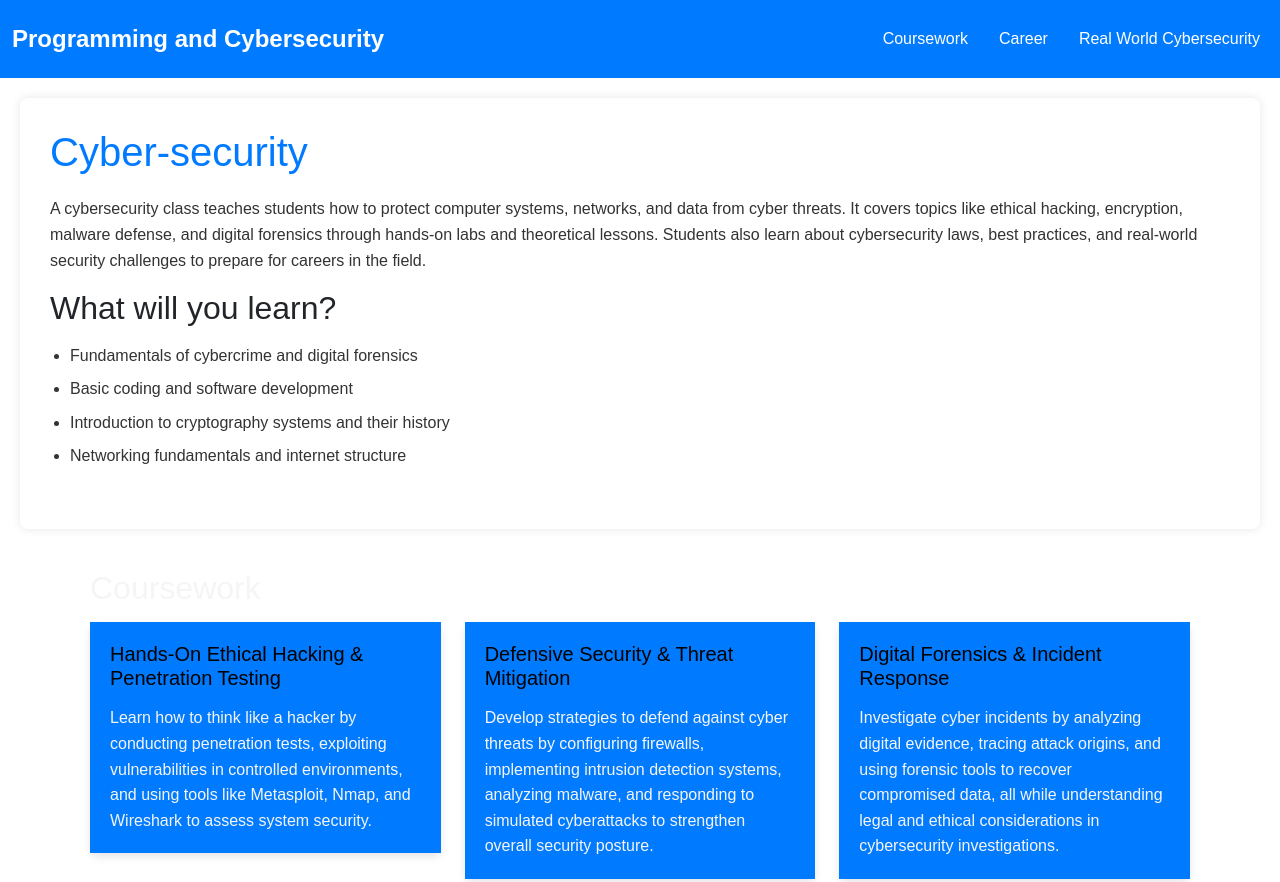
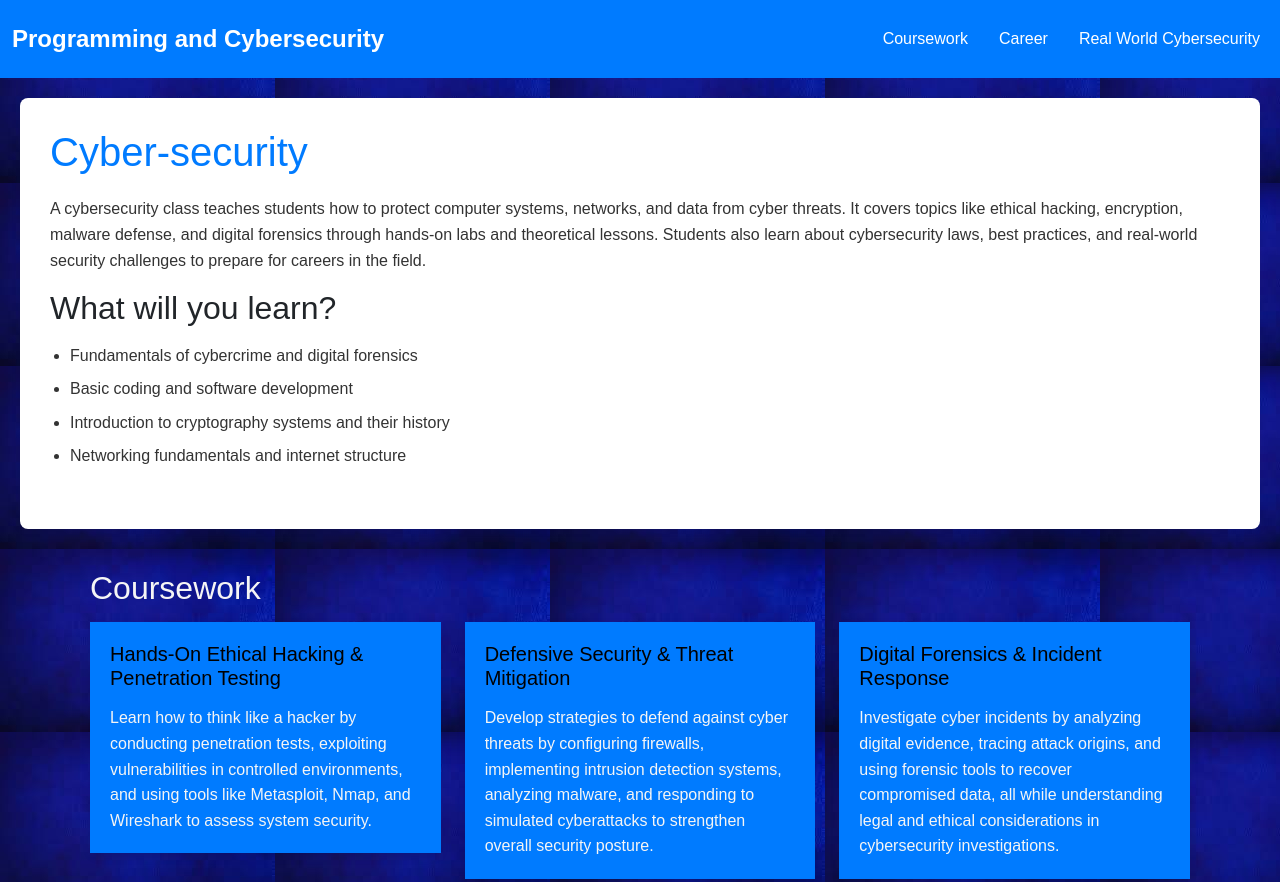
Before and after one commit to SeanMillen-el/Cyber-security, a plain HTML site: page index.html in a window 1280 px wide. Shown: the top 882 px of the page. Drawn offline with nearby package versions, Linux system fonts and the light colour scheme.

Commit message:
forgot background

```diff
--- a/style.css
+++ b/style.css
@@ -13,7 +13,7 @@ a {
 body {
   font-family: 'Arial', sans-serif;
   line-height: 1.6;
-  background-image: url("imgs/cool-back.jpg");
+  background-image: url("imgs/actbackground.jpg");
   color: #333;
 }
 
```
Also changed, not shown: imgs/actbackground.jpg (added).
